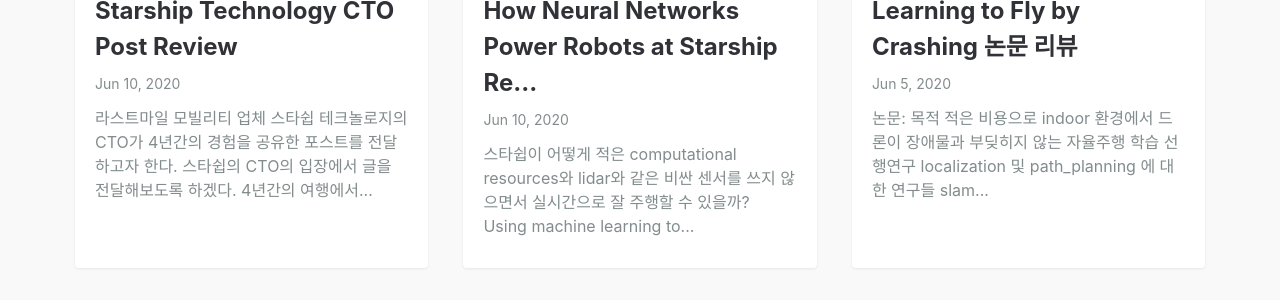
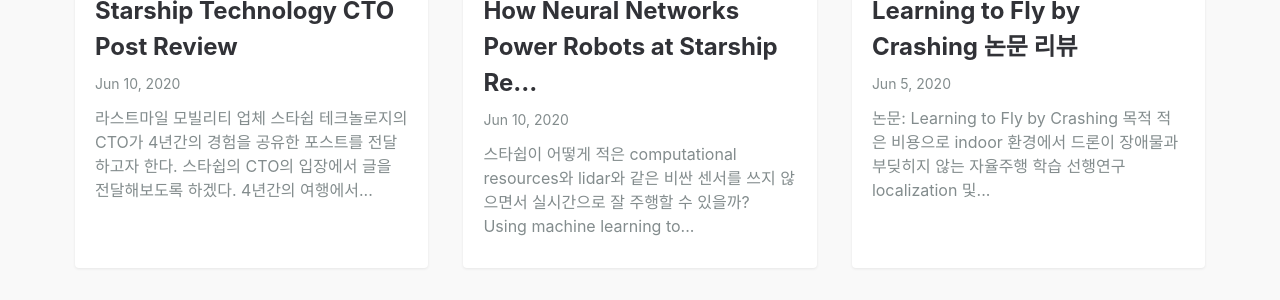
Before and after one commit to SUNGBEOMCHOI/SungBeomChoi.github.io, a Jekyll site: the page built from index.md, in a window 1280 px wide and 900 px high, scrolled down 740 px. Shown: the part 152-452 px from the top of the window. Built offline with Jekyll 4.4.1, drawn with Linux system fonts in a browser that asks for light colours.

Commit message:
Update 2020-06-05-Learning_to_Fly_by_Crashing.md

```diff
--- a/_posts/2020-06-05-Learning_to_Fly_by_Crashing.md
+++ b/_posts/2020-06-05-Learning_to_Fly_by_Crashing.md
@@ -4,7 +4,7 @@
 comments: true
 featured-img: 2020-06-05-Learning_to_Fly_by_Clashing/Learning_to_Fly_by_Crashing_모델구조
 ---
-#### 논문: [](https://arxiv.org/abs/1704.05588)
+#### 논문: [Learning to Fly by Crashing](https://arxiv.org/abs/1704.05588)
 
 ## 목적
 적은 비용으로 indoor 환경에서 드론이 장애물과 부딪히지 않는 자율주행 학습
```
